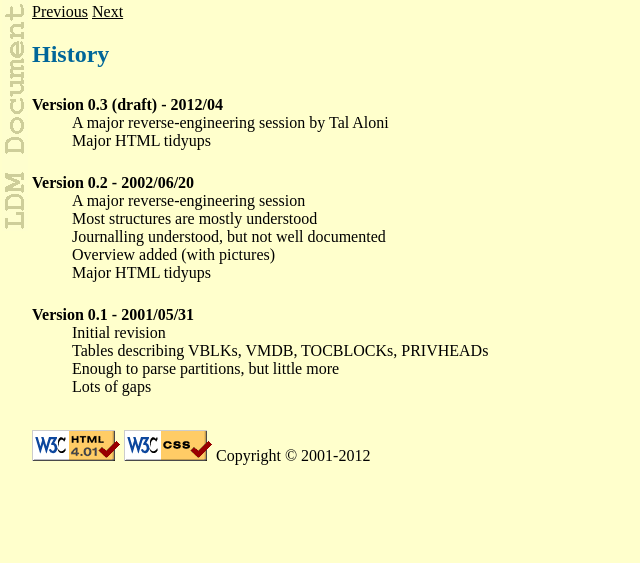
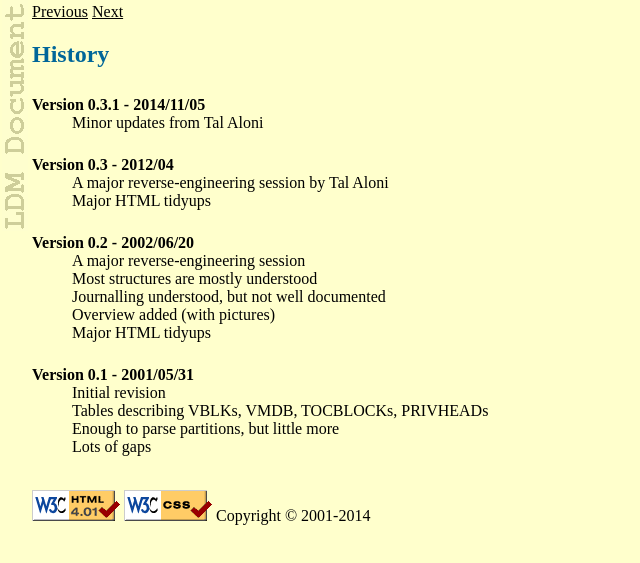
Before and after one commit to flatcap/ldm-docs, a plain HTML site: page home/changelog.html in a window 1280 px wide. Shown: the part 105-668 px from the top of the page, without its empty margins (0-640 px from the left). Drawn offline with Linux system fonts and the light colour scheme.

Commit message:
update changelog

```diff
--- a/home/changelog.html
+++ b/home/changelog.html
@@ -32,7 +32,12 @@
     <h2>History</h2>
 
     <dl>
-      <dt>Version 0.3 (draft) - 2012/04</dt>
+      <dt>Version 0.3.1 - 2014/11/05</dt>
+      <dd>Minor updates from Tal Aloni</dd>
+    </dl>
+
+    <dl>
+      <dt>Version 0.3 - 2012/04</dt>
       <dd>A major reverse-engineering session by Tal Aloni</dd>
       <dd>Major HTML tidyups</dd>
     </dl>
@@ -57,6 +62,6 @@
     <br />
     <a class="contact" href="http://validator.w3.org/check?uri=referer"><img src="../style/valid-html401.png" width="88" height="31" border="0" alt="Validate HTML" /></a>
     <a class="contact" href="http://jigsaw.w3.org/css-validator/check/referer"><img src="../style/valid-css.png" width="88" height="31" border="0" alt="Validate CSS" /></a>
-    <a class="contact" href="../home/license.html">Copyright &copy; 2001-2012</a>
+    <a class="contact" href="../home/license.html">Copyright &copy; 2001-2014</a>
   </body>
 </html>
```
Also changed, not shown: home/about.html (+1 -1 lines), home/license.html (+2 -2 lines), home/terms.html (+1 -1 lines), home/thanks.html (+1 -1 lines), index.html (+1 -1 lines), overview/database.html (+1 -1 lines), overview/history.html (+1 -1 lines), overview/index.html (+1 -1 lines), overview/limits.html (+1 -1 lines), overview/volumes.html (+1 -1 lines), technical/general.html (+1 -1 lines), technical/index.html (+1 -1 lines), technical/klog.html (+1 -1 lines), technical/partition.html (+1 -1 lines), 4 more files.
